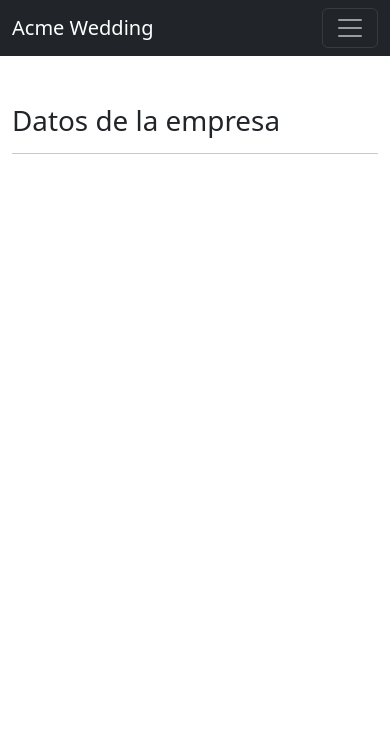
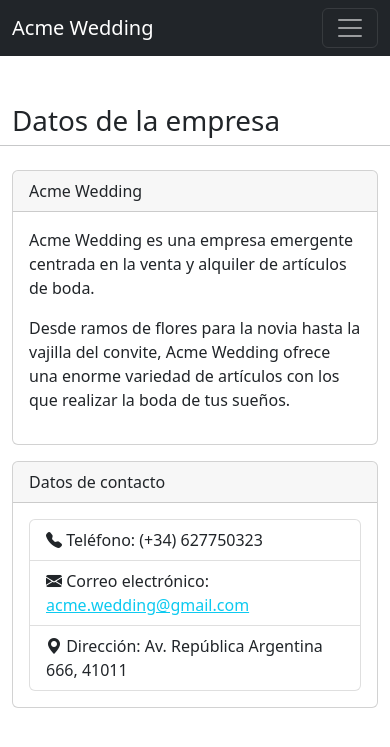
Before and after one commit to PGPI-3-7/acme-wedding, a Django app: page /datosempresa/ in a window 390 px wide. Shown: the top 747 px of the page. Run offline with Django 3.2, Linux system fonts and the light colour scheme.

Commit message:
feat: Contenido de Datos de empresa
He rellenado los datos de la empresa y corregido la responsividad.

```diff
--- a/base/templates/base.html
+++ b/base/templates/base.html
@@ -3,9 +3,11 @@
 <html>
 <head>
     <title>{% block title %}Acme Wedding{% endblock %}</title>
+    <meta name="viewport" content="width=device-width, initial-scale=1">
     <link href="https://cdn.jsdelivr.net/npm/bootstrap@5.2.2/dist/css/bootstrap.min.css" rel="stylesheet" integrity="sha384-Zenh87qX5JnK2Jl0vWa8Ck2rdkQ2Bzep5IDxbcnCeuOxjzrPF/et3URy9Bv1WTRi" crossorigin="anonymous">
     <script src="https://cdn.jsdelivr.net/npm/@popperjs/core@2.9.2/dist/umd/popper.min.js"></script>
     <script src="https://cdn.jsdelivr.net/npm/bootstrap@5.2.2/dist/js/bootstrap.bundle.min.js" integrity="sha384-OERcA2EqjJCMA+/3y+gxIOqMEjwtxJY7qPCqsdltbNJuaOe923+mo//f6V8Qbsw3" crossorigin="anonymous"></script>
+    <link rel="stylesheet" href="https://cdn.jsdelivr.net/npm/bootstrap-icons@1.10.2/font/bootstrap-icons.css">
     <link rel="stylesheet" href="{% static "base/style.css" %}">
 </head>
 
--- a/base/templates/base/datosempresa.html
+++ b/base/templates/base/datosempresa.html
@@ -17,9 +17,29 @@
 
 {% block content %}
 <div class="row my-5">
-  <div class="col-lg-12 mx-auto">
-    <h1>Datos de la empresa</h1>
-    <hr>
+  <h1>Datos de la empresa</h1>
+  <hr>
+  <div class="col-lg-6">
+    <div class="card my-2">
+      <div class="card-header">Acme Wedding</div>
+      <div class="card-body">
+        <p>Acme Wedding es una empresa emergente centrada en la venta y alquiler de artículos de boda.</p>
+        <p>Desde ramos de flores para la novia hasta la vajilla del convite, Acme Wedding ofrece una enorme variedad de artículos con los que realizar la boda de tus sueños.</p>
+      </div>
+    </div>
+  </div>
+
+  <div class="col-lg-6">
+    <div class="card my-2">
+      <div class="card-header">Datos de contacto</div>
+      <div class="card-body">
+        <ul class="list-group">
+          <li class="list-group-item"><i class="bi bi-telephone-fill"></i> Teléfono: (+34) 627750323</li>
+          <li class="list-group-item"><i class="bi bi-envelope-fill"></i> Correo electrónico: <a href="mailto:acme.wedding@gmail.com" class="link-info">acme.wedding@gmail.com</a></li>
+          <li class="list-group-item"><i class="bi bi-geo-alt-fill"></i> Dirección: Av. República Argentina 666, 41011</li>
+        </ul>
+      </div>
+    </div>
   </div>
 </div>
 {% endblock %}
```
